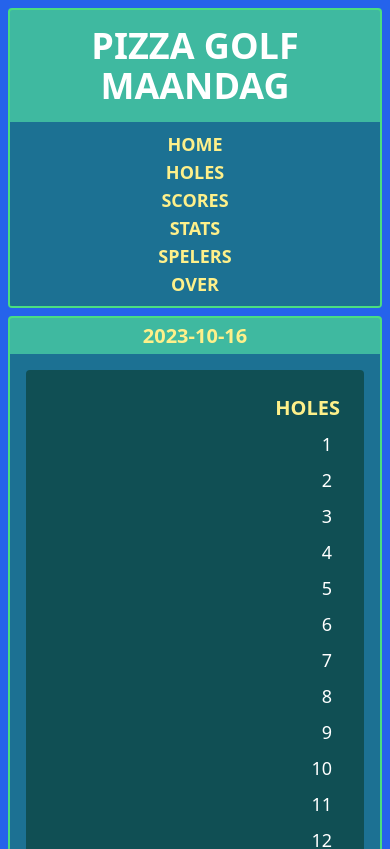
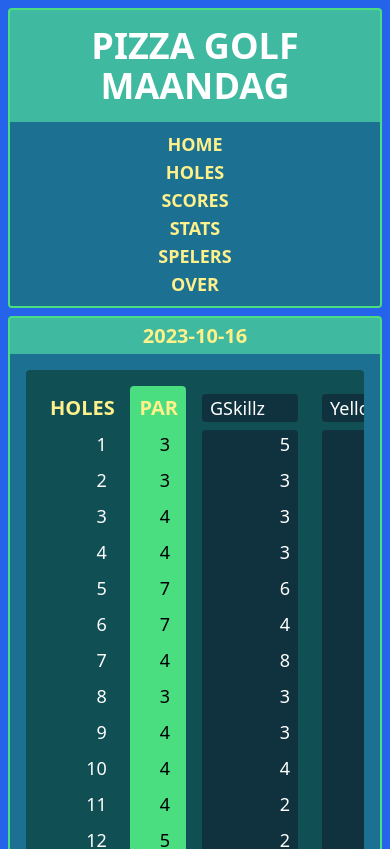
Before and after one commit to jessecrans/pizza-golf-maandag, a Next.js app: page /scores/2023-10-16 in a window 390 px wide. Shown: the top 849 px of the page. Built offline with nearby package versions, Linux system fonts and the light colour scheme.

Commit message:
fixed scoreboard responsivity, added empty stats and player pages
Co-authored-by: Hugo van Schalm <HugovanSchalm@users.noreply.github.com>

```diff
--- a/src/app/scores/[date]/components/Scoreboard.tsx
+++ b/src/app/scores/[date]/components/Scoreboard.tsx
@@ -16,7 +16,12 @@ const Scoreboard = ({
 
   return (
     // does not work for small screeens because for some reason the grid-cols-[] is not applied
-    <div className={`m-auto p-4 bg-green-950 bg-opacity-50 rounded grid grid-cols-[5rem_3.5rem_repeat(${gameData.players.length},_minmax(7rem,_1fr))] gap-2 overflow-auto text-right max-w-screen-xl lg:grid-cols-1`}>
+    <div
+      style={{
+        gridTemplateColumns: `5rem 3.5rem repeat(${gameData.players.length}, minmax(7rem, 1fr))`
+      }}
+      className='m-auto p-4 bg-green-950 bg-opacity-50 rounded grid gap-2 overflow-auto text-right max-w-screen-xl lg:grid-cols-1'
+    >
       <div className='grid grid-rows-20 p-2 gap-2 lg:grid-rows-1 lg:grid-cols-26'>
         <h3 className='text-yellow-200 text-xl font-bold uppercase lg:col-span-4'>Holes</h3>
         <div className='row-span-18 grid grid-rows-subgrid px-2 text-lg lg:row-span-1 lg:col-span-18 lg:grid-cols-18'>
--- /dev/null
+++ b/src/app/spelers/page.tsx
@@ -0,0 +1,12 @@
+import React from 'react'
+import PageLayout from '../layouts/PageLayout'
+
+const Spelers = () => {
+  return (
+    <PageLayout title='spelers'>
+      <p>Kom later terug voor meer stats over de spelers.</p>
+    </PageLayout>
+  )
+}
+
+export default Spelers
--- /dev/null
+++ b/src/app/stats/page.tsx
@@ -0,0 +1,12 @@
+import React from 'react'
+import PageLayout from '../layouts/PageLayout'
+
+const Stats = () => {
+  return (
+    <PageLayout title='Stats'>
+      <p>Kom later terug voor meer stats.</p>
+    </PageLayout>
+  )
+}
+
+export default Stats
--- a/tailwind.config.ts
+++ b/tailwind.config.ts
@@ -25,6 +25,7 @@ const config: Config = {
       }
     },
   },
+  important: true, // super important line NO DELETE PLZ PLS
 };
 
 export default config;
```
